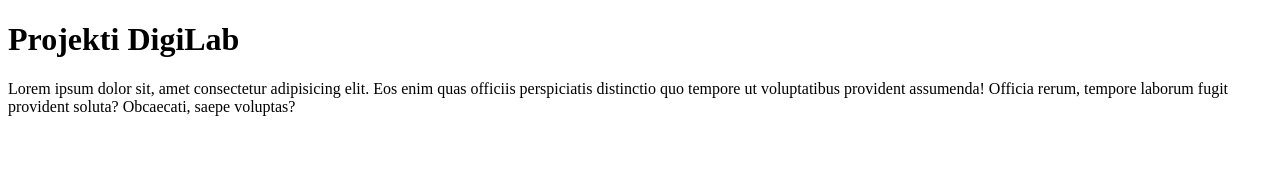
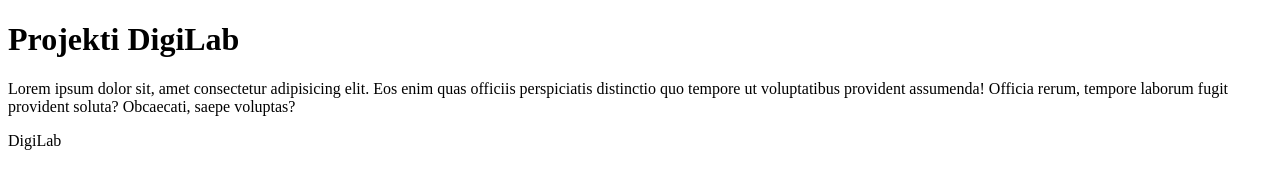
Before and after one commit to Aariaanit/Projekti-DigiLab, a plain HTML site: page index.html in a window 1280 px wide. Drawn offline with Linux system fonts and the light colour scheme.

Commit message:
Update index.html

```diff
--- a/index.html
+++ b/index.html
@@ -13,5 +13,6 @@
       assumenda! Officia rerum, tempore laborum fugit provident soluta?
       Obcaecati, saepe voluptas?
     </p>
+    <p>DigiLab</p>
   </body>
 </html>
```
